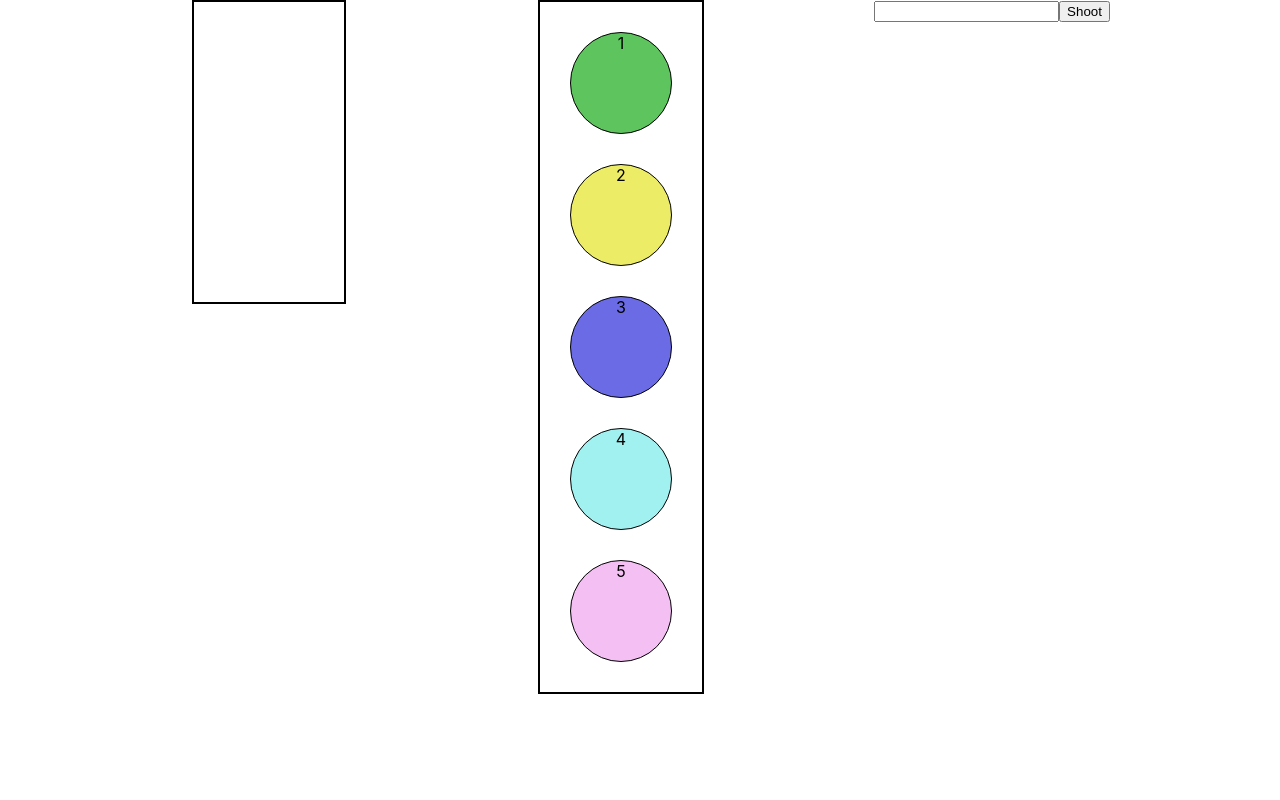
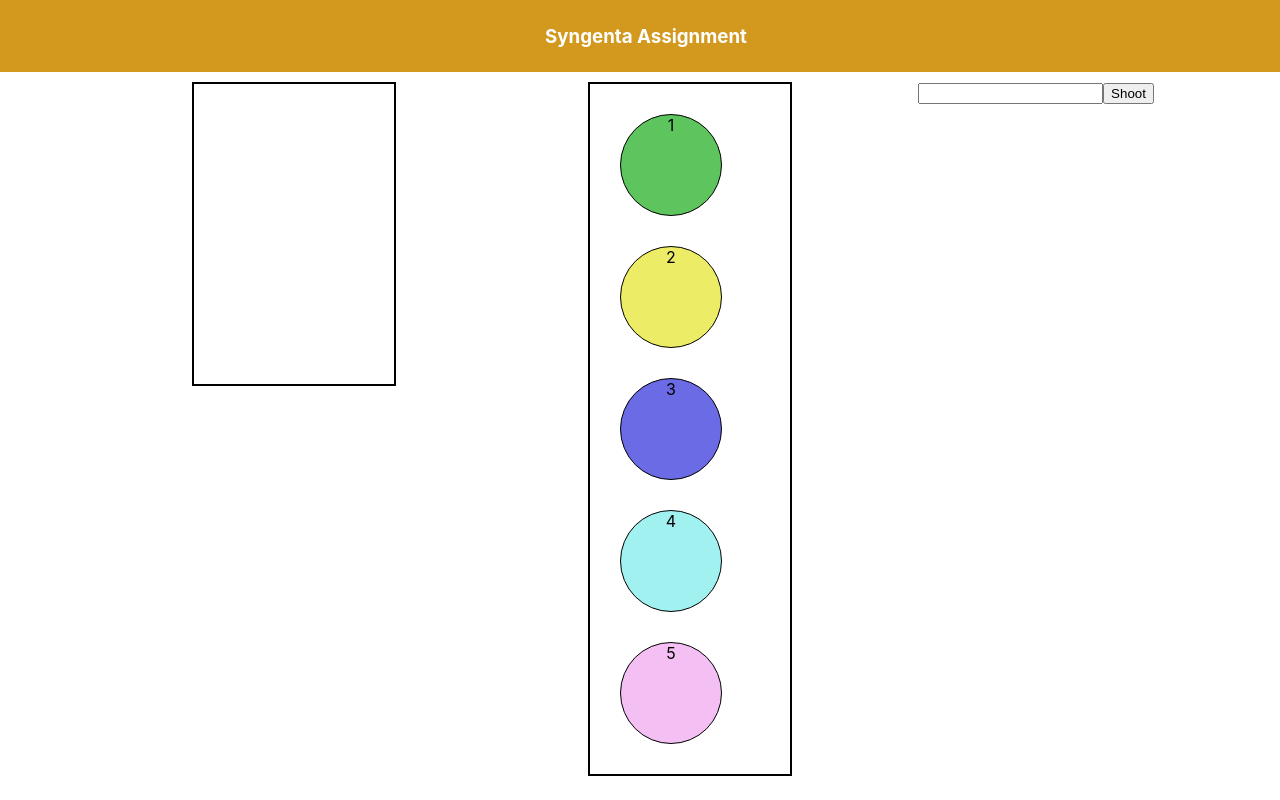
Before and after one commit to bheema-284/syngenta, a React (Vite) app in the folder my_app/: page / in a window 1280 px wide. Built offline with nearby package versions, Linux system fonts and the light colour scheme.

Commit message:
navbar is added

```diff
--- a/my_app/src/App.css
+++ b/my_app/src/App.css
@@ -1,62 +1,15 @@
 .App {
   text-align: center;
 }
-.div{
-  display: flex;
-  gap: 50px;
-  width: 50%;
 
-  margin: auto;
-}
-.ediv{
-   width: 300px;
-  height: 300px;
-  border: 2px solid ;
-  margin-top: 150px;
-}
-.one{
-  background-color: rgb(94, 197, 94);
-  border: 2px solid rgb(0, 106, 0);
-  width: 100px;
-  height: 100px;
-  border-radius: 50%;
-  margin-top: 20px;
-}
-.two{
-  background-color: rgb(236, 236, 102);
-  border: 2px solid rgb(183, 183, 32);
-  width: 100px;
-  height: 100px;
-  border-radius: 50%;
-  margin-top: 5px;
-}
-.three{
-  background-color: rgb(107, 107, 229);
-  border: 2px solid blue;
-  width: 100px;
-  height: 100px;
-  border-radius: 50%;
-  margin-top: 5px;
-}
-.four{
-  background-color: rgb(162, 241, 241);
-  border: 2px solid rgb(31, 181, 181);
-  width: 100px;
-  height: 100px;
-  border-radius: 50%;
-  margin-top: 5px;
-}
-.five{
-  background-color: rgb(244, 192, 244);
-  border: 2px solid rgb(150, 65, 150);
-  width: 100px;
-  height: 100px;
-  border-radius: 50%;
-  margin-top: 5px;
-}
+
+
+/*Circles Style CSS */
+
+
 
 .box {
-  min-width: 150px;
+  min-width: 200px;
   margin-top: 00px;
   margin-left: 15%;
   min-height: 300px;
@@ -71,3 +24,19 @@
   margin: 30px;
   text-align: center;
 }
+
+/*Navbar Style CSS */
+
+
+.navbar{
+  background-color: rgb(210, 153, 30);
+  color: white;
+  width: 100%;
+  height: 60px;
+  margin-top: 00px;
+  margin-bottom: 10px;
+  padding: 6px;
+}
+.h3{
+  text-align: center;
+}
--- a/my_app/src/App.jsx
+++ b/my_app/src/App.jsx
@@ -1,9 +1,11 @@
 import './App.css';
 import { Circles } from './components/Circles';
+import { Navbar } from './components/Navbar';
 
 function App() {
   return (
     <div className="App">
+      <Navbar />
       <Circles />
     </div>
   );
--- /dev/null
+++ b/my_app/src/components/Navbar.jsx
@@ -0,0 +1,8 @@
+import '../App.css';
+export const Navbar = () => {
+  return (
+    <div className="navbar">
+      <h3 className="h3">Syngenta Assignment</h3>
+    </div>
+  );
+};
```
